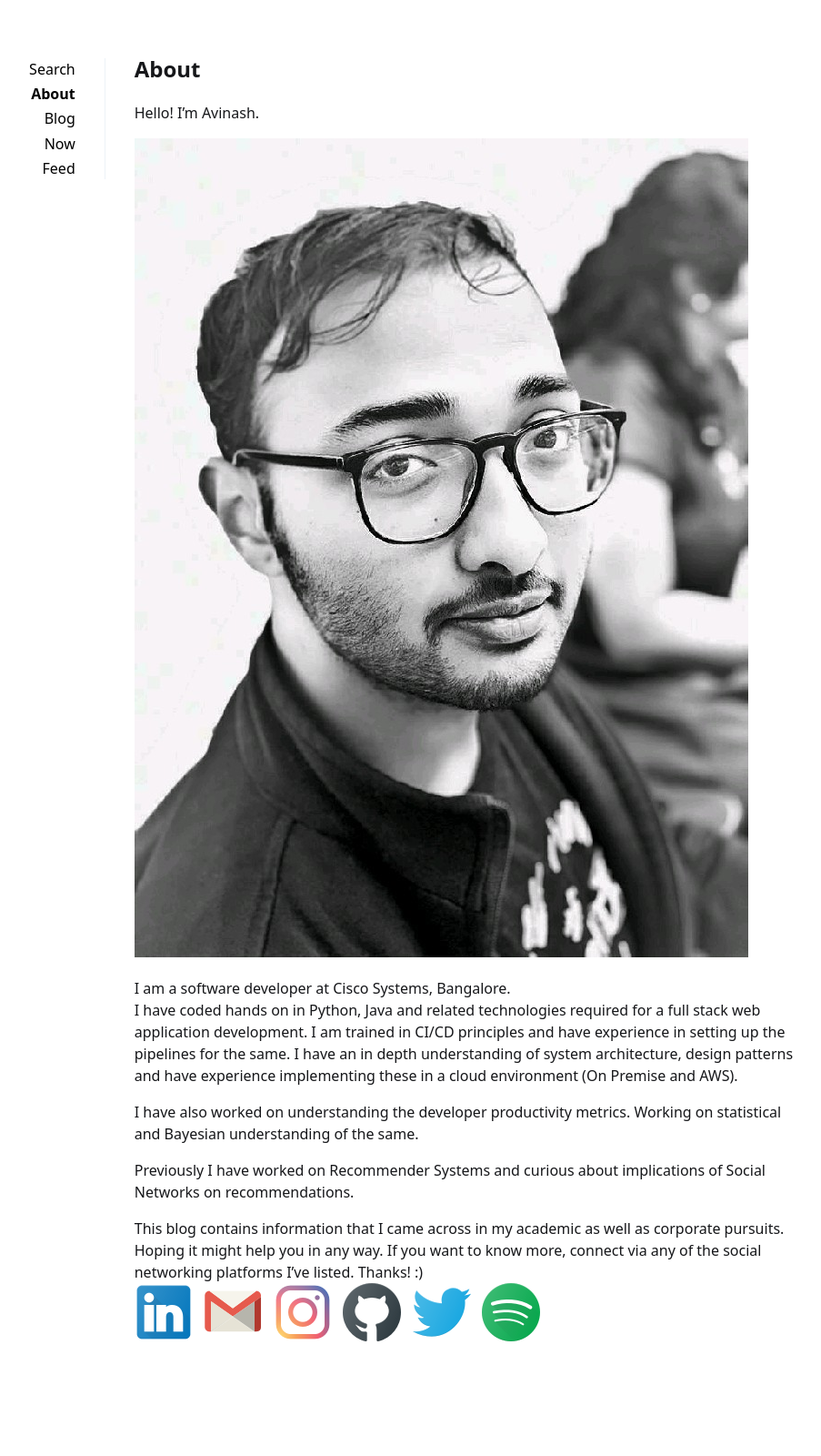
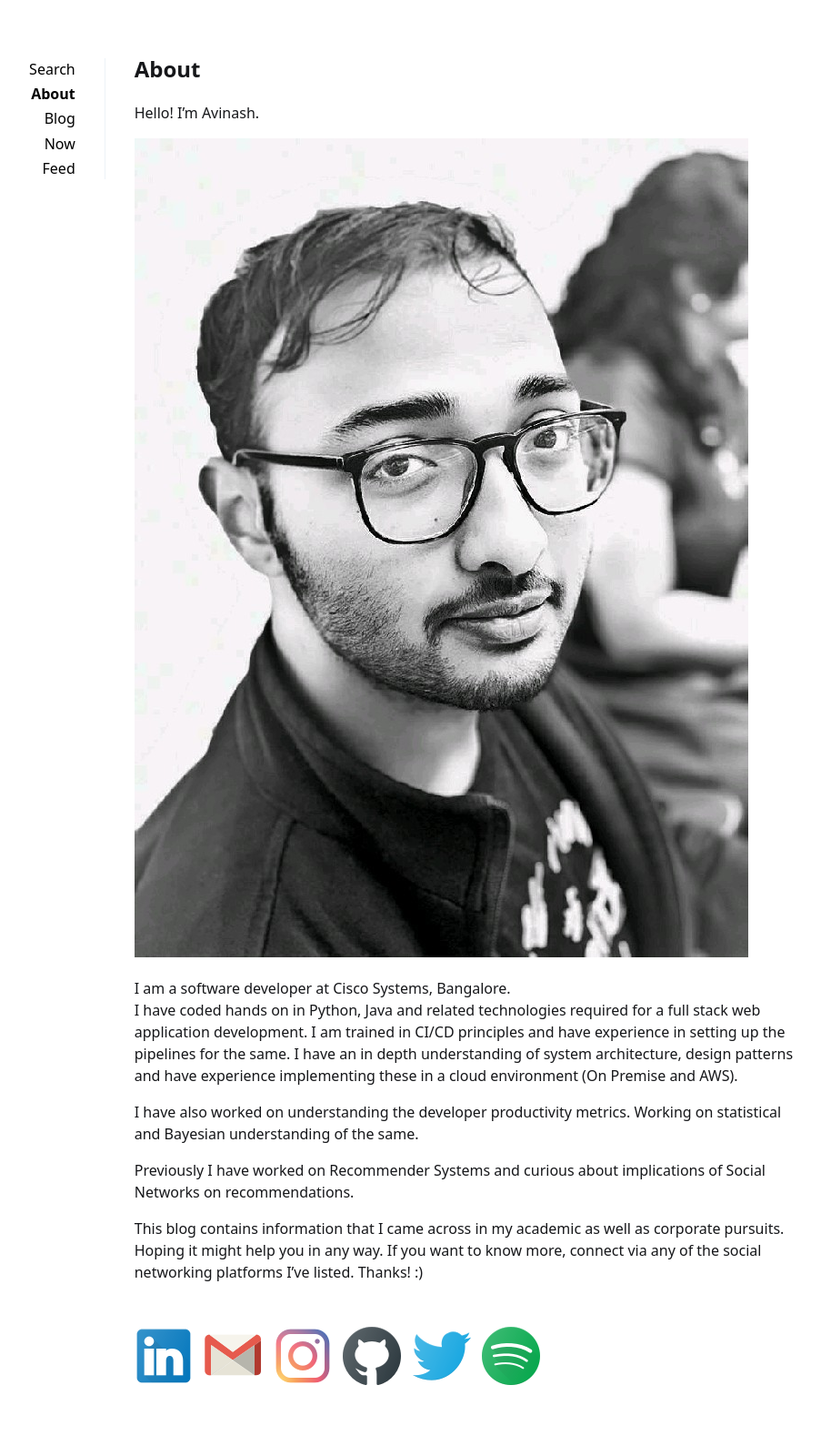
Before and after one commit to avinashbhat/avinashbhat.github.io, a Jekyll site: the page built from _pages/about.md, in a window 1280 px wide. Shown: the whole page at 91% size, without its empty margins (205-1108 px from the left). Built offline with Jekyll 4.4.1, drawn with Linux system fonts in a browser that asks for light colours; before the commit the page ends 1552 px from its top, so only the background shows below that.

Commit message:
Aesthetic improvements to about page

```diff
--- a/_pages/about.md
+++ b/_pages/about.md
@@ -20,7 +20,7 @@ Previously I have worked on Recommender Systems and curious about implications o
 
 This blog contains information that I came across in my academic as well as corporate pursuits. Hoping it might help you in any way.
 If you want to know more, connect via any of the social networking platforms I've listed. Thanks! :)
-<br/>
+<br><br><br>
 [![linkedin](/assets/images/icons/linkedin.png)](https://www.linkedin.com/in/avinbhat/)&nbsp;&nbsp;
 [![gmail](/assets/images/icons/google.png)](mailto:avinashbhatneelavar@gmail.com)&nbsp;&nbsp;
 [![instagram](/assets/images/icons/instagram.png)](https://www.instagram.com/aviinashbhat/)&nbsp;&nbsp;
```
